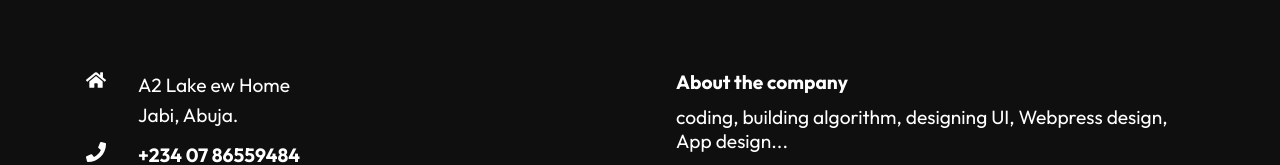
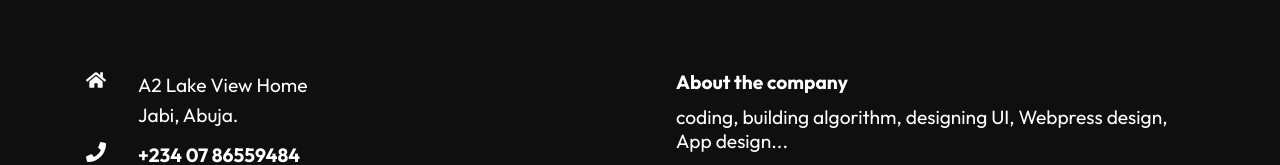
Before and after one commit to AkpokigheMarvellous/Webstack-Portfolio-Project, a React (Create React App) app in the folder marvend/: page / in a window 1280 px wide. Shown: the part 1820-1985 px from the top of the page. Built offline with nearby package versions, Linux system fonts and the light colour scheme.

Commit message:
inserting footer address

```diff
--- a/marvend/src/components/Footer.js
+++ b/marvend/src/components/Footer.js
@@ -13,7 +13,7 @@ const Footer = () => {
                 <FaHome size={20} style={{color:
                 "#fff", marginRight: "2rem"}} />
                 <div>
-                    <p>A2 Lake ew Home</p>
+                    <p>A2 Lake View Home</p>
                     <p>Jabi, Abuja.</p>
                 </div>
             </div>
```
